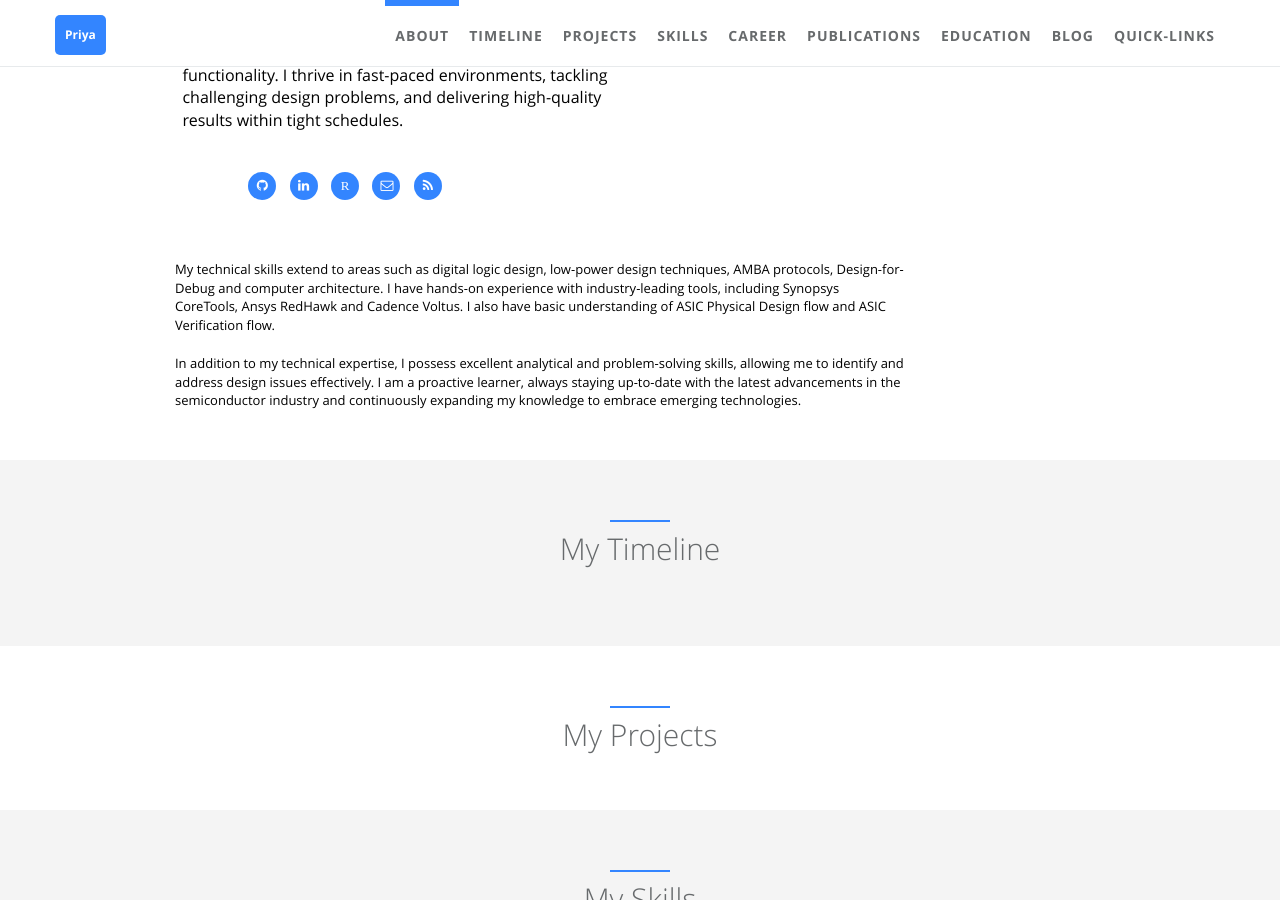
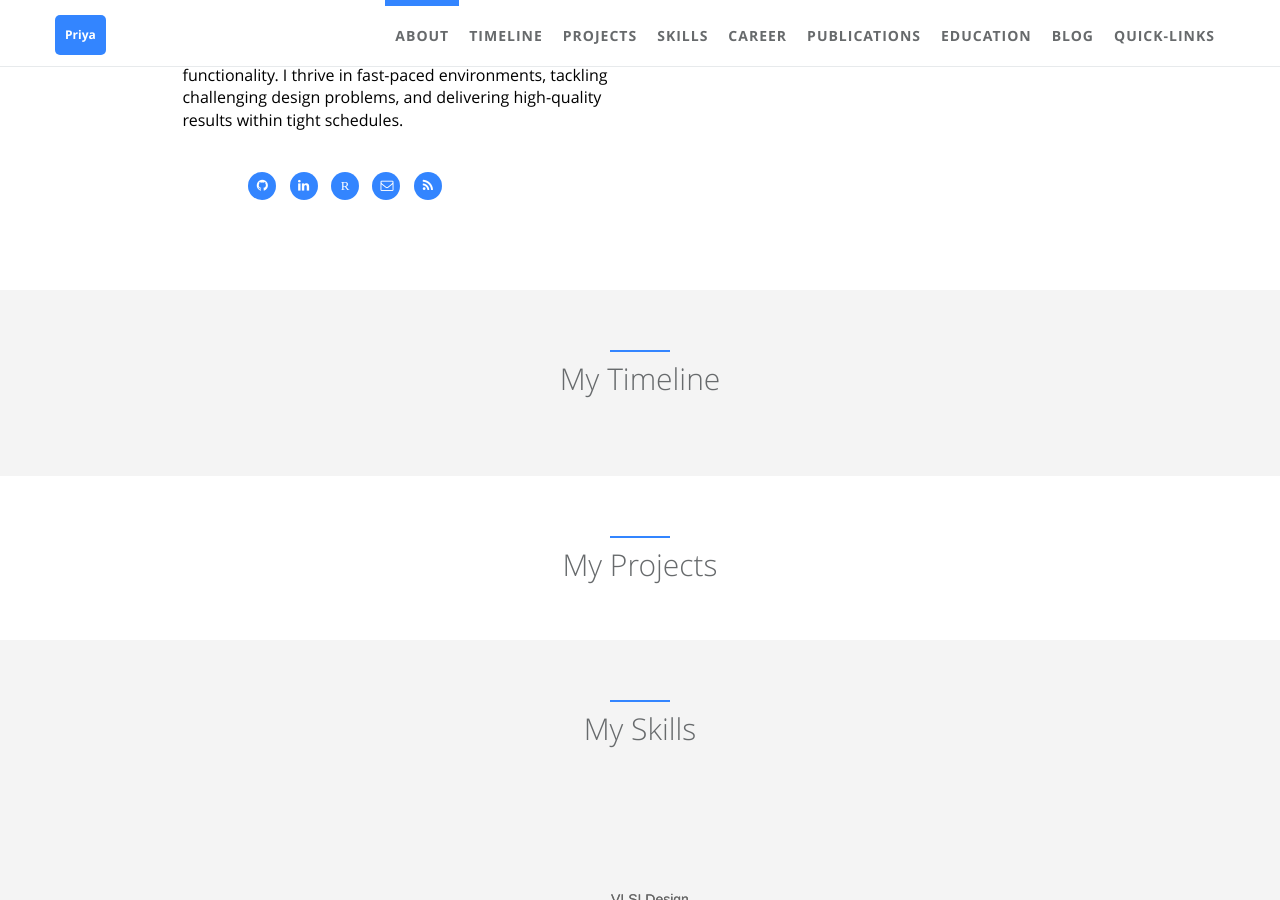
Before and after one commit to pandey-priya/pandey-priya.github.io, a Jekyll site: the page built from index.html, in a window 1280 px wide and 900 px high, scrolled down 1115 px. Built offline with Jekyll 4.4.1, drawn with Linux system fonts in a browser that asks for light colours; some of the changed lines change nothing that is shown.

Commit message:
Update _config.yml

```diff
--- a/_config.yml
+++ b/_config.yml
@@ -42,9 +42,9 @@ author:
 
 
   greetings: "Hello, there!"
-  extra_desc: |
-    <p>My technical skills extend to areas such as digital logic design, low-power design techniques, AMBA protocols, Design-for-Debug and computer architecture. I have hands-on experience with industry-leading tools, including Synopsys CoreTools, Ansys RedHawk and Cadence Voltus. I also have basic understanding of ASIC Physical Design flow and ASIC Verification flow.</p>
-    <p>In addition to my technical expertise, I possess excellent analytical and problem-solving skills, allowing me to identify and address design issues effectively. I am a proactive learner, always staying up-to-date with the latest advancements in the semiconductor industry and continuously expanding my knowledge to embrace emerging technologies.</p>
+  #extra_desc: |
+   # <p>My technical skills extend to areas such as digital logic design, low-power design techniques, AMBA protocols, Design-for-Debug and computer architecture. I have hands-on experience with industry-leading tools, including Synopsys CoreTools, Ansys RedHawk and Cadence Voltus. I also have basic understanding of ASIC Physical Design flow and ASIC Verification flow.</p>
+   # <p>In addition to my technical expertise, I possess excellent analytical and problem-solving skills, allowing me to identify and address design issues effectively. I am a proactive learner, always staying up-to-date with the latest advancements in the semiconductor industry and continuously expanding my knowledge to embrace emerging technologies.</p>
 
 # comment
 #disqus:  # if you want the comment feature, go to https://disqus.com/ to get your configuration; if not, comment following two lines.
```
